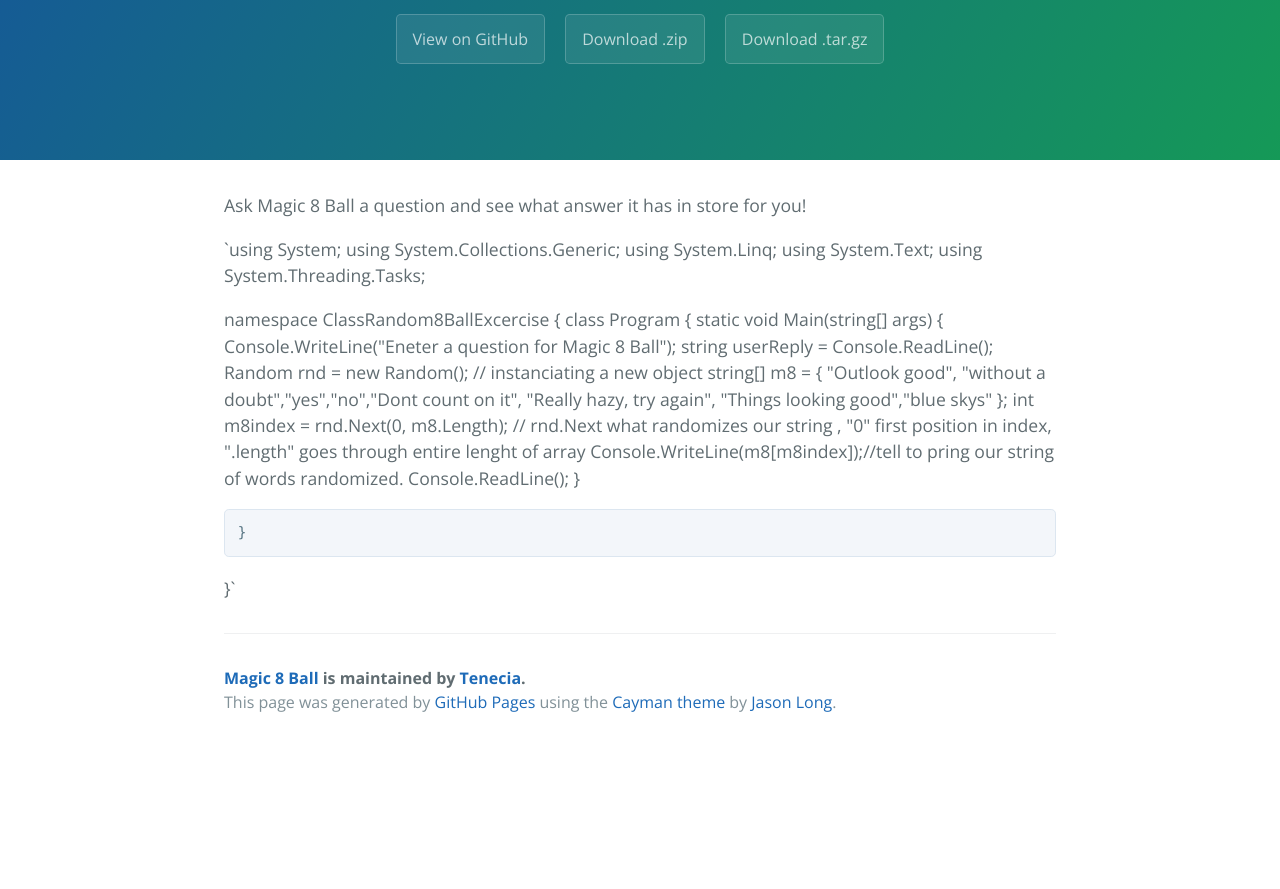
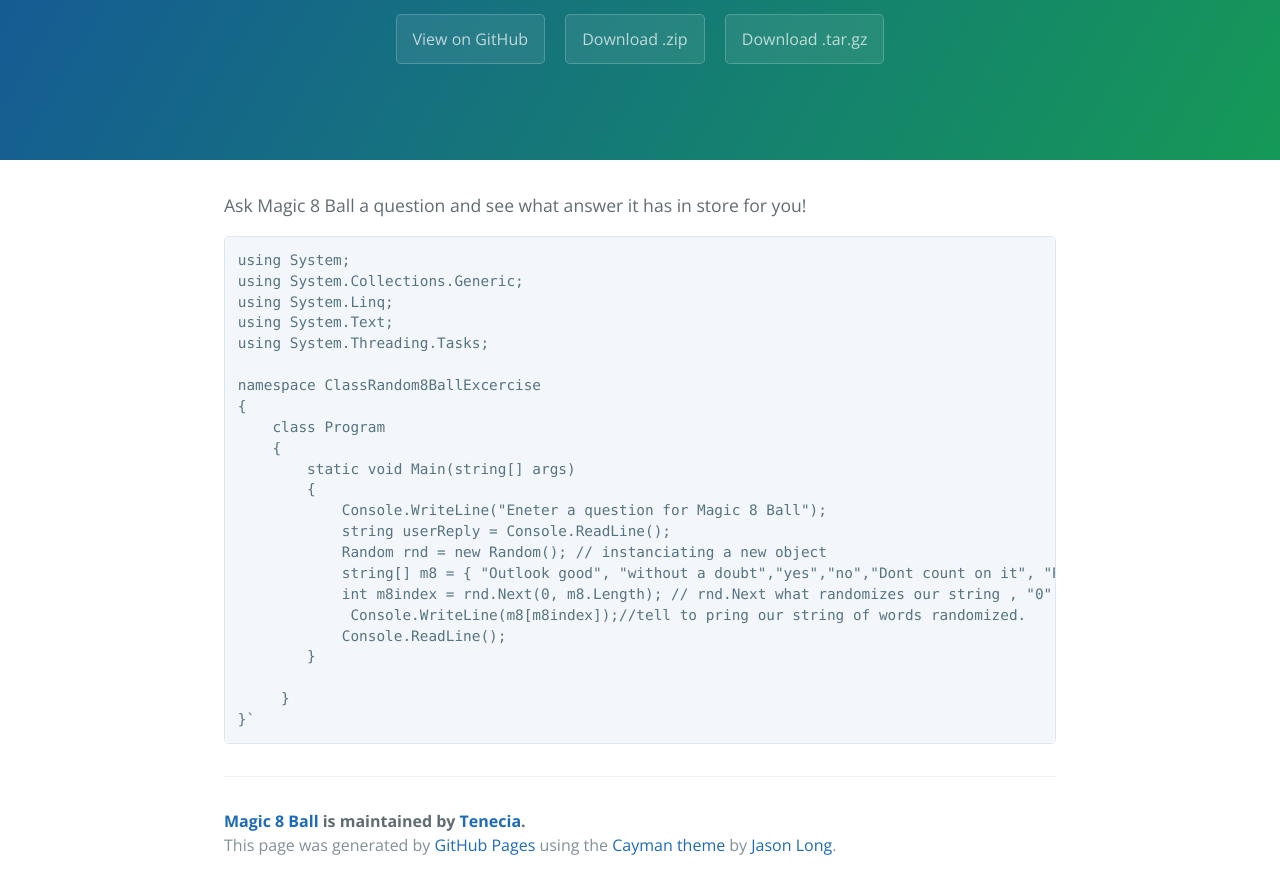
Before and after one commit to Tenecia/Week7, a plain HTML site: page index.html in a window 1280 px wide. Shown: the part 176-1065 px from the top of the page. Before the commit the page ends 922 px from the top, so only its background shows below. Drawn offline with nearby package versions, Linux system fonts and the light colour scheme.

```diff
--- a/index.html
+++ b/index.html
@@ -21,13 +21,13 @@
     <section class="main-content">
       <p>Ask Magic 8 Ball a question and see what answer it has in store for you!</p>
 
-<p>`using System;
+<pre><code>using System;
 using System.Collections.Generic;
 using System.Linq;
 using System.Text;
-using System.Threading.Tasks;</p>
+using System.Threading.Tasks;
 
-<p>namespace ClassRandom8BallExcercise
+namespace ClassRandom8BallExcercise
 {
     class Program
     {
@@ -36,16 +36,15 @@ using System.Threading.Tasks;</p>
             Console.WriteLine("Eneter a question for Magic 8 Ball");
             string userReply = Console.ReadLine();
             Random rnd = new Random(); // instanciating a new object
-            string[] m8 = { "Outlook good", "without a doubt","yes","no","Dont count on it", "Really hazy, try again", "Things looking good","blue skys" };
+            string[] m8 = { "Outlook good", "without a doubt","yes","no","Dont count on it", "Really hazy, try again",      "Things looking good","blue skys" };
             int m8index = rnd.Next(0, m8.Length); // rnd.Next what randomizes our string , "0" first position in index, ".length" goes through entire lenght of array
-            Console.WriteLine(m8[m8index]);//tell to pring our string of words randomized.
+             Console.WriteLine(m8[m8index]);//tell to pring our string of words randomized.
             Console.ReadLine();
-        }</p>
+        }
 
-<pre><code>}
+     }
+}`
 </code></pre>
-
-<p>}`</p>
 
       <footer class="site-footer">
         <span class="site-footer-owner"><a href="https://github.com/Tenecia/Week7">Magic 8 Ball</a> is maintained by <a href="https://github.com/Tenecia">Tenecia</a>.</span>
--- a/params.json
+++ b/params.json
@@ -1 +1 @@
-{"name":"Magic 8 Ball","tagline":"","body":"Ask Magic 8 Ball a question and see what answer it has in store for you!\r\n\r\n`using System;\r\nusing System.Collections.Generic;\r\nusing System.Linq;\r\nusing System.Text;\r\nusing System.Threading.Tasks;\r\n\r\nnamespace ClassRandom8BallExcercise\r\n{\r\n    class Program\r\n    {\r\n        static void Main(string[] args)\r\n        {\r\n            Console.WriteLine(\"Eneter a question for Magic 8 Ball\");\r\n            string userReply = Console.ReadLine();\r\n            Random rnd = new Random(); // instanciating a new object\r\n            string[] m8 = { \"Outlook good\", \"without a doubt\",\"yes\",\"no\",\"Dont count on it\", \"Really hazy, try again\", \"Things looking good\",\"blue skys\" };\r\n            int m8index = rnd.Next(0, m8.Length); // rnd.Next what randomizes our string , \"0\" first position in index, \".length\" goes through entire lenght of array\r\n            Console.WriteLine(m8[m8index]);//tell to pring our string of words randomized.\r\n            Console.ReadLine();\r\n        }\r\n        \r\n    }\r\n}`","google":"","note":"Don't delete this file! It's used internally to help with page regeneration."}
+{"name":"Magic 8 Ball","tagline":"","body":"Ask Magic 8 Ball a question and see what answer it has in store for you!\r\n\r\n    using System;\r\n    using System.Collections.Generic;\r\n    using System.Linq;\r\n    using System.Text;\r\n    using System.Threading.Tasks;\r\n\r\n    namespace ClassRandom8BallExcercise\r\n    {\r\n        class Program\r\n        {\r\n            static void Main(string[] args)\r\n            {\r\n                Console.WriteLine(\"Eneter a question for Magic 8 Ball\");\r\n                string userReply = Console.ReadLine();\r\n                Random rnd = new Random(); // instanciating a new object\r\n                string[] m8 = { \"Outlook good\", \"without a doubt\",\"yes\",\"no\",\"Dont count on it\", \"Really hazy, try again\",      \"Things looking good\",\"blue skys\" };\r\n                int m8index = rnd.Next(0, m8.Length); // rnd.Next what randomizes our string , \"0\" first position in index, \".length\" goes through entire lenght of array\r\n                 Console.WriteLine(m8[m8index]);//tell to pring our string of words randomized.\r\n                Console.ReadLine();\r\n            }\r\n        \r\n         }\r\n    }`","google":"","note":"Don't delete this file! It's used internally to help with page regeneration."}
```
